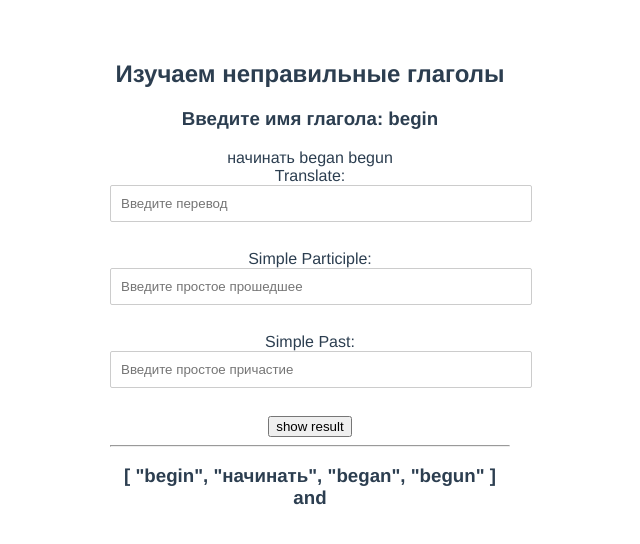
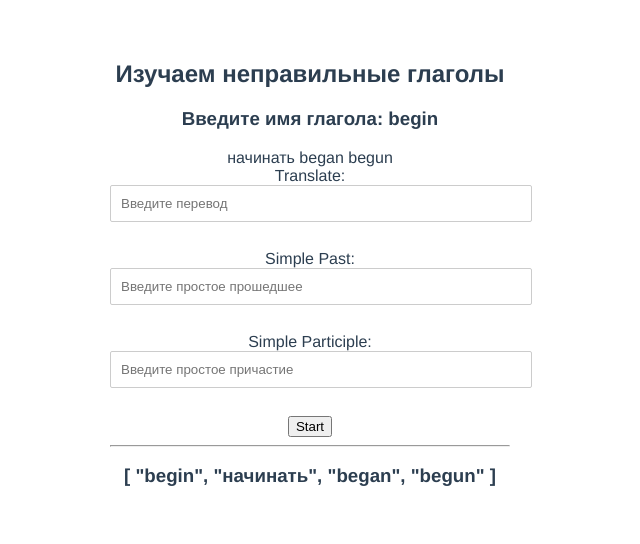
Before and after one commit to AlexMurrr/irregularVerbsCompositionAPI, a Vue app: page / in a window 1280 px wide. Shown: the top 544 px of the page, without its empty margins (330-970 px from the left). Built offline with nearby package versions, Linux system fonts and the light colour scheme.

Commit message:
feat: add change button by cklicked

```diff
--- a/src/components/formVerb.vue
+++ b/src/components/formVerb.vue
@@ -10,6 +10,8 @@ const tranclate = ref('');
 const pastSimple = ref('');
 const partiziple = ref('');
 
+let isTrue =ref(true);
+
 </script>
 
 <template>
@@ -20,14 +22,14 @@ const partiziple = ref('');
      <label for="tr">Translate:</label> <br/>
     <input type="text" placeholder="Введите перевод" id="tr" v-model="tranclate">
       <br/>
-    <label for="tr">Simple Participle:</label> <br/>
+    <label for="tr">Simple Past:</label> <br/>
     <input type="text" placeholder="Введите простое прошедшее" v-model="pastSimple">
       <br/>
-     <label for="tr"> Simple Past:</label> <br/>
+     <label for="tr"> Simple Participle:</label> <br/>
     <input type="text" placeholder="Введите простое причастие" v-model="partiziple">
       <br/>
-    <button type="submit" v-if="isTrue">Check</button>
-    <button type="submit" v-else>show result</button>
+    <button type="submit" v-if="isTrue" @click="isTrue=!isTrue">Start</button>
+    <button type="submit" v-else @click="isTrue=true">Check</button>
     <hr>
      </form>
 
--- a/src/components/verbRendom.vue
+++ b/src/components/verbRendom.vue
@@ -24,7 +24,7 @@ onBeforeMount(() => {
   :partizipleTrue=rendArrFromVerbForms[3]
 />
 
-<h3>{{rendArrFromVerbForms}} and {{isVisibleBtn}}</h3>
+<h3>{{rendArrFromVerbForms}}</h3>
 
 
 </template>
```
